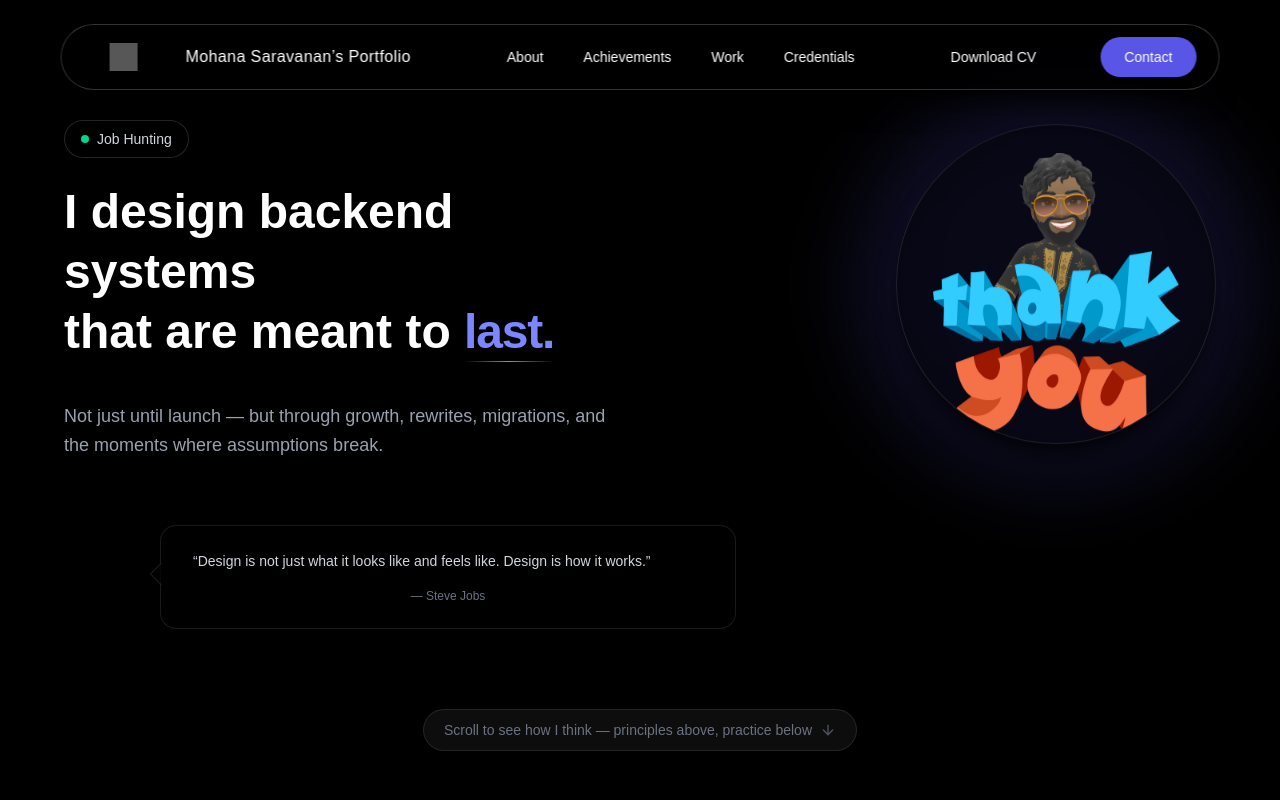
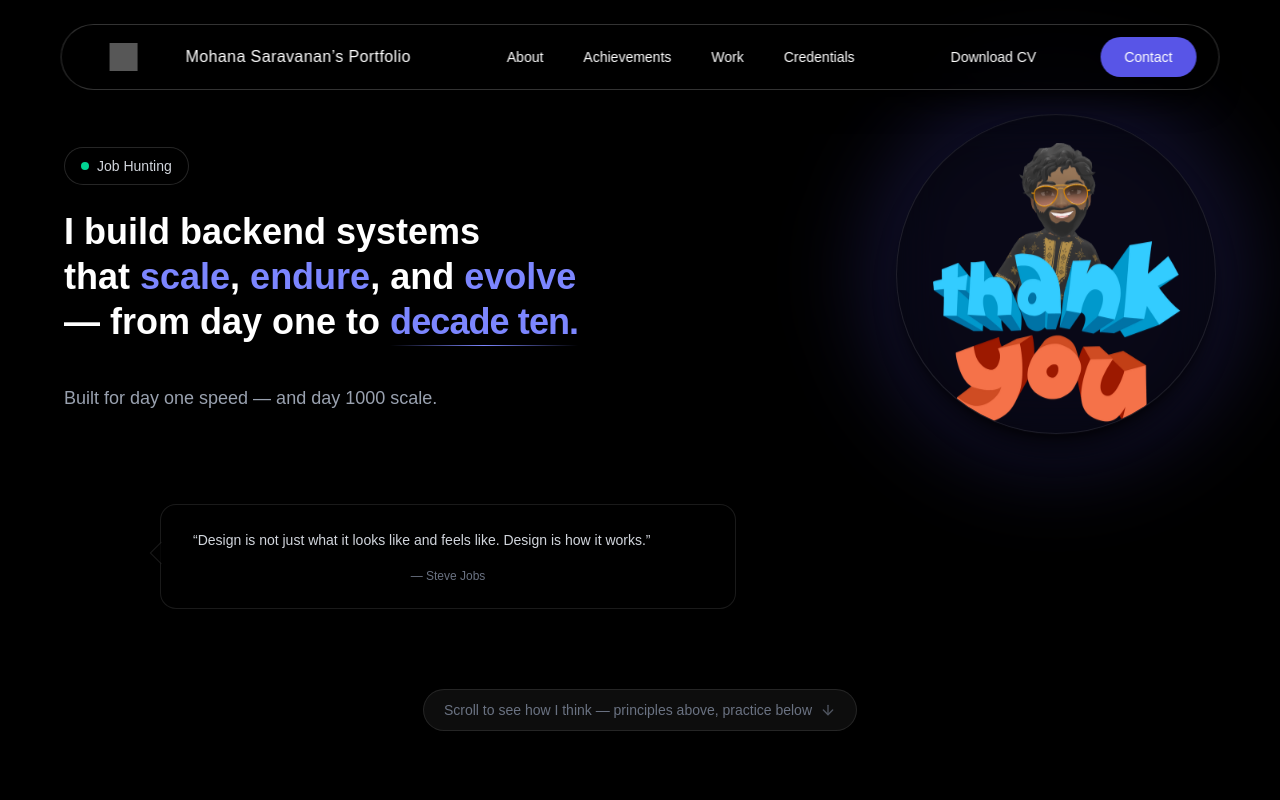
Before and after one commit to MohanaSaravananKumaresan/myportfolio, a Next.js app: page / in a window 1280 px wide. Shown: the top 800 px of the page. Built offline with nearby package versions, Linux system fonts and the light colour scheme; grey boxes are pictures that could not be loaded.

Commit message:
Hero text change

```diff
--- a/components/Footer.tsx
+++ b/components/Footer.tsx
@@ -12,7 +12,7 @@ export default function Footer() {
                     <span className="text-white/80">TypeScript</span>,{" "}
                     <span className="text-white/80">Tailwind CSS</span>,{" "}
                     <span className="text-white/80">Framer Motion</span> — deployed as a
-                    fast, responsive, recruiter-friendly portfolio.
+                    fast and responsive portfolio.
                 </p>
 
                 {/* Divider */}
@@ -99,8 +99,6 @@ export default function Footer() {
                         >
                             <Instagram size={18} />
                         </a>
-
-                        {/* GitHub (I don't know your URL yet, so keeping it safe) */}
                         <a
                             href="https://github.com/MohanaSaravananKumaresan"
                             target="_blank"
--- a/components/Hero.tsx
+++ b/components/Hero.tsx
@@ -125,12 +125,12 @@ export default function Hero() {
                             </GlassPill>
                         </div>
 
-                        <h1 className="text-3xl md:text-5xl font-semibold leading-tight max-w-4xl">
-                            I design backend systems
+                        <h1 className="text-2xl md:text-4xl font-semibold leading-tight max-w-4xl">
+                            I build backend systems
                             <br />
-                            that are meant to{" "}
+                            that <span className="text-indigo-400">scale</span>, <span className="text-indigo-400">endure</span>, and <span className="text-indigo-400">evolve</span> — from day one to{" "}
                             <span className="relative text-indigo-400 tracking-tight">
-                last.
+                decade ten.
                 <span
                     className="
                     absolute left-0 -bottom-1
@@ -144,9 +144,8 @@ export default function Hero() {
               </span>
                         </h1>
 
-                        <p className="mt-10 text-lg text-gray-400 max-w-2xl leading-relaxed">
-                            Not just until launch — but through growth, rewrites, migrations,
-                            and the moments where assumptions break.
+                        <p className="mt-10 text-lg text-gray-400 max-w-1xl leading-relaxed">
+                            Built for day one speed — and day 1000 scale.
                         </p>
                     </motion.div>
 
```
